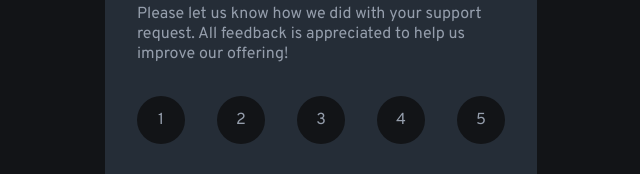
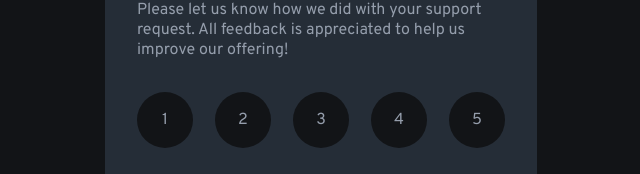
Before and after one commit to allankruger/interactive-rating-component, a React (Vite) app: page / in a window 1280 px wide. Shown: the part 354-528 px from the top of the page, without its empty margins (319-959 px from the left). Built offline with nearby package versions, Linux system fonts and the light colour scheme.

Commit message:
fixes ratings size

```diff
--- a/src/App.module.css
+++ b/src/App.module.css
@@ -51,9 +51,9 @@
 .ratings li {
   background-color: var(--darker-blue);
   border-radius: 50%;
-  width: 3rem;
-  height: 3rem;
-  line-height: 3rem;
+  width: 3.5rem;
+  height: 3.5rem;
+  line-height: 3.5rem;
   text-align: center;
 }
 
```
